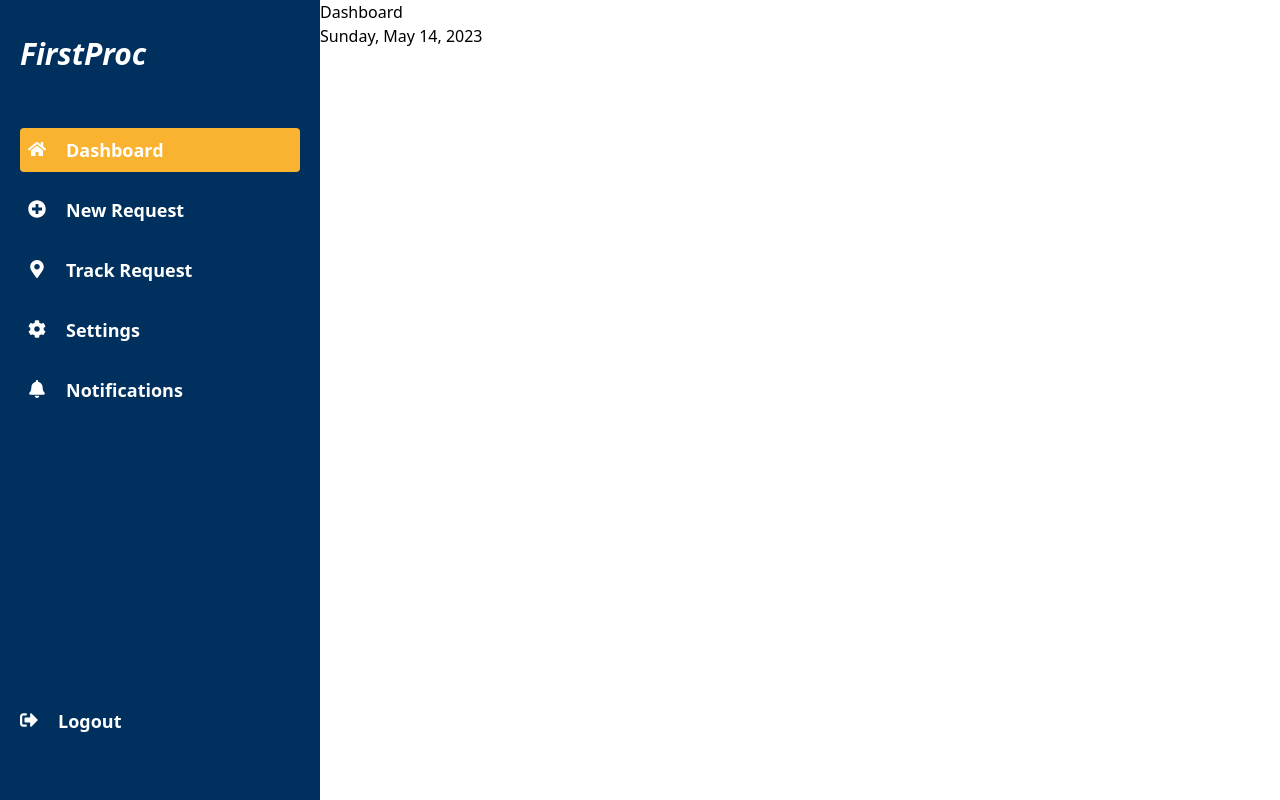
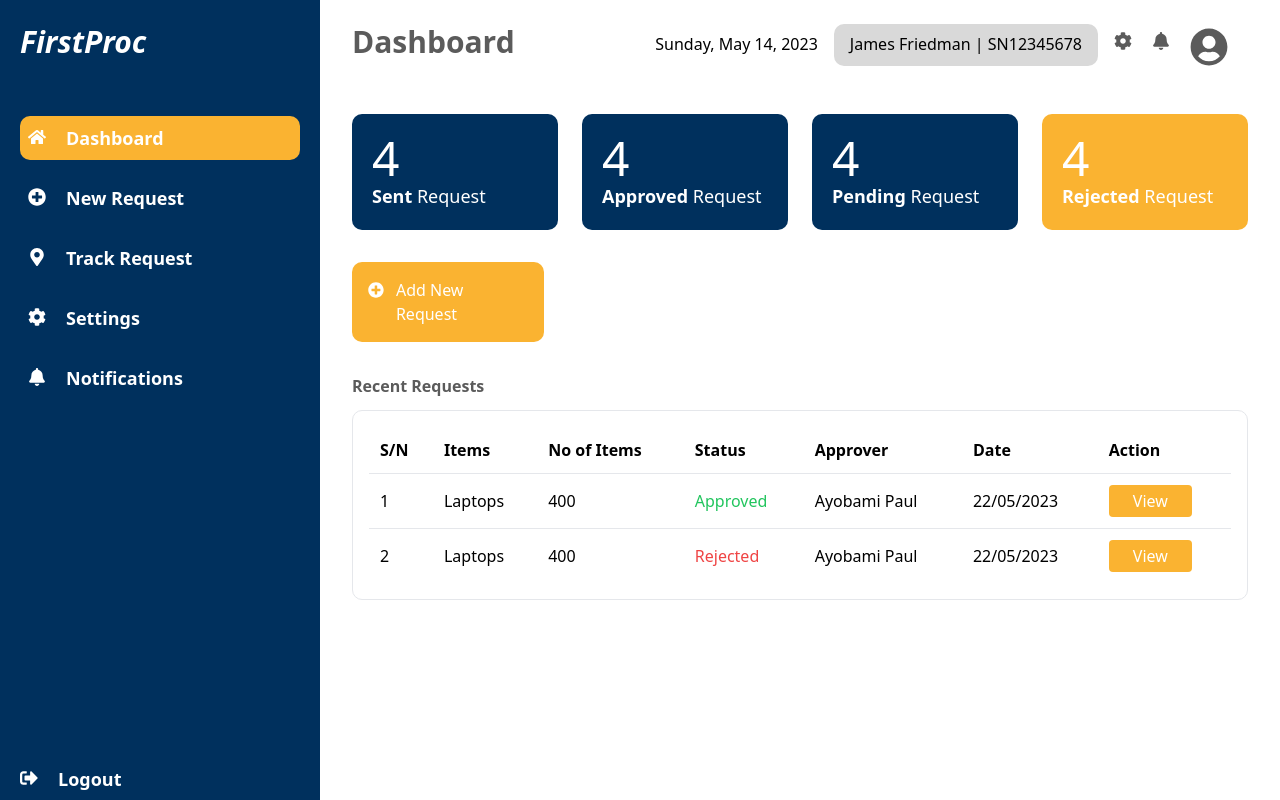
Before and after one commit to devdodo/first-procurement, a React (Create React App) app: page /dashboard in a window 1280 px wide. Built offline with nearby package versions, Linux system fonts and the light colour scheme.

Commit message:
Designed the dashboard page

```diff
--- a/src/App.css
+++ b/src/App.css
@@ -17,3 +17,23 @@
 .active{
   background-color: #FAB331;
 }
+
+.width-main{
+  width: 100%;
+}
+
+.w-card{
+  width: 23%;
+}
+
+.border-rounded{
+  border-radius: 10px;
+}
+
+th, td{
+  padding: 11px;
+}
+
+.side-nav-height{
+  height: 90%;
+}
--- /dev/null
+++ b/src/components/AddButton.jsx
@@ -0,0 +1,16 @@
+import React from 'react'
+import { FaPlusCircle } from 'react-icons/fa'
+import { Link } from 'react-router-dom'
+
+const AddButton = () => {
+  return (
+    <div className='p-4 bg-secondary border-rounded text-white w-48 mb-8'>
+        <Link to={"/"} className='flex'>
+            <FaPlusCircle className='mt-1 mr-3' />
+            Add New Request
+        </Link>
+    </div>
+  )
+}
+
+export default AddButton
--- /dev/null
+++ b/src/components/Cards.jsx
@@ -0,0 +1,44 @@
+import React from 'react'
+
+const Cards = () => {
+  return (
+    <div>
+        <div className="card-box flex justify-between mb-8">
+            <div className="card-element p-5 bg-primary text-white w-card border-rounded">
+                <div className="card-number">
+                    <p className='text-5xl'>4</p>
+                </div>
+                <div className="card-text">
+                    <p className='text-lg'><span className='font-semibold'>Sent</span> Request</p>
+                </div>
+            </div>
+            <div className="card-element p-5 bg-primary text-white w-card border-rounded">
+                <div className="card-number">
+                    <p className='text-5xl'>4</p>
+                </div>
+                <div className="card-text">
+                    <p className='text-lg'><span className='font-semibold'>Approved</span> Request</p>
+                </div>
+            </div>
+            <div className="card-element p-5 bg-primary text-white w-card border-rounded">
+                <div className="card-number">
+                    <p className='text-5xl'>4</p>
+                </div>
+                <div className="card-text">
+                    <p className='text-lg'><span className='font-semibold'>Pending</span> Request</p>
+                </div>
+            </div>
+            <div className="card-element p-5 bg-secondary text-white w-card border-rounded">
+                <div className="card-number">
+                    <p className='text-5xl'>4</p>
+                </div>
+                <div className="card-text">
+                    <p className='text-lg'><span className='font-semibold'>Rejected</span> Request</p>
+                </div>
+            </div>
+        </div>
+    </div>
+  )
+}
+
+export default Cards
--- a/src/components/Header.jsx
+++ b/src/components/Header.jsx
@@ -1,4 +1,6 @@
 import React from 'react'
+import { Link } from 'react-router-dom';
+import { FaCog, FaBell, FaUserCircle } from 'react-icons/fa'
 
 const Header = () => {
     function formatDate(dateString) {
@@ -8,16 +10,28 @@ const Header = () => {
     }
 
   return (
-    <div>
+    <div className='width-main flex justify-between mb-12'>
         <div className="header-title">
-            <h1>Dashboard</h1>
+            <h1 className='text-3xl font-semibold' style={{color: '#5B5B5B'}}>Dashboard</h1>
         </div>
-        <div className="header-nav">
-            <div className="header-date">
-            <p>{formatDate(Date.now())}</p>
+        <div className="header-nav flex">
+            <div className="header-date mr-4 mt-2">
+                <p>{formatDate(Date.now())}</p>
             </div>
-            <div className="header-user"></div>
-            <div className="header-icons"></div>
+            <div className="header-user mr-4 border-rounded" style={{backgroundColor: "#D9D9D9", padding: "8px 16px" }}>
+                <p>James Friedman | SN12345678</p>
+            </div>
+            <div className="header-icons flex">
+                <Link to={"/"}>
+                    <FaCog className='text-lg mr-5 mt-2' style={{color: '#5B5B5B'}}/>
+                </Link>
+                <Link to={"/"}>
+                    <FaBell className='text-lg mt-2 mr-5' style={{color: '#5B5B5B'}}/>
+                </Link>
+                <div >
+                    <FaUserCircle className=' mt-1 mr-5 ' style={{color: '#5B5B5B'}} size={38}/>
+                </div>
+            </div>
         </div>
     </div>
   )
--- /dev/null
+++ b/src/components/RecentRequest.jsx
@@ -0,0 +1,47 @@
+import React from 'react'
+import AddButton from './AddButton'
+import View from '../reusables/View'
+
+const RecentRequest = () => {
+  return (
+    <div>
+        <div className="section-title mb-3">
+            <p className='font-semibold' style={{color: '#5B5B5B'}}>Recent Requests</p>
+        </div>
+        <div className="section-table border border-1 border-rounded p-4">
+        <table class="w-full">
+            <tr className='text-left py-4'>
+                <th>S/N</th>
+                <th>Items</th>
+                <th>No of Items</th>
+                <th>Status</th>
+                <th>Approver</th>
+                <th>Date</th>
+                <th>Action</th>
+            </tr>
+
+            <tr className='border-t py-4'>
+                <td>1</td>
+                <td>Laptops</td>
+                <td>400</td>
+                <td className='text-green-500'>Approved</td>
+                <td>Ayobami Paul</td>
+                <td>22/05/2023</td>
+                <td><View /></td>
+            </tr>
+            <tr className='border-t py-4'>
+                <td>2</td>
+                <td>Laptops</td>
+                <td>400</td>
+                <td className='text-red-500'>Rejected</td>
+                <td>Ayobami Paul</td>
+                <td>22/05/2023</td>
+                <td><View /></td>
+            </tr>
+            </table>
+        </div>
+    </div>
+  )
+}
+
+export default RecentRequest
--- a/src/components/SideNav.jsx
+++ b/src/components/SideNav.jsx
@@ -37,16 +37,16 @@ const SideNav = () => {
         },
     ]
   return (
-    <div className='sidenav w-80 bg-primary h-screen px-5 py-9 text-white'>
+    <div className='sidenav w-80 bg-primary h-screen px-5 py-6 text-white'>
         <div className="nav-title pb-14">
             <h1 className='text-3xl italic font-semibold'>FirstProc</h1>
         </div>
-        <div className="h-5/6 flex flex-col justify-between">
+        <div className="h-5/6 side-nav-height flex flex-col justify-between">
             <div className="nav-links">
                 {
                     navItems.map(item => (
                         <Link to={item.link}>
-                            <div className={`nav-items flex mb-4 p-2 rounded ${ item.active ? 'active' : ''}`}>
+                            <div className={`nav-items flex mb-4 p-2 border-rounded ${ item.active ? 'active' : ''}`}>
                                 {item.icon}
                                 <p className='text-lg font-semibold '>{item.name}</p>
                             </div>
--- a/src/pages/Dashboard.jsx
+++ b/src/pages/Dashboard.jsx
@@ -1,6 +1,9 @@
 import React from 'react'
 import SideNav from '../components/SideNav'
 import Header from '../components/Header'
+import Cards from '../components/Cards'
+import AddButton from '../components/AddButton'
+import RecentRequest from '../components/RecentRequest'
 
 const Dashboard = () => {
   return (
@@ -9,8 +12,11 @@ const Dashboard = () => {
             <div className="">
                 <SideNav />
             </div>
-            <div className="main-div">
+            <div className="main-div w-full py-6 px-8">
                 <Header />
+                <Cards />
+                <AddButton />
+                <RecentRequest />
             </div>
         </div>
     </div>
--- a/src/pages/Login.jsx
+++ b/src/pages/Login.jsx
@@ -29,18 +29,14 @@ const Login = () => {
     const handleSubmit = (e) => {
         e.preventDefault()
 
+        if(formData.email === "") {
+            setError({...error, errorEmail: true})
+            console.log(error)
+        }
+
         if(formData.password === "") {
             setError({...error, errorPass: true})
             console.log(error)
-        }else{
-            setError({...error, errorPass: false})
-        }
-
-        if(formData.email === "") {
-            setError({...error, errorEmail: true})
-            console.log(error)
-        }else{
-            setError({...error, errorEmail: false})
         }
 
         if(formData.password !== "" && formData.email !== ""){
--- /dev/null
+++ b/src/reusables/View.jsx
@@ -0,0 +1,14 @@
+import React from 'react'
+import { Link } from 'react-router-dom'
+
+const View = () => {
+  return (
+    <div>
+        <Link to={"/"}>
+            <button className='text-white bg-secondary py-1 px-6 rounded'>View</button>
+        </Link>
+    </div>
+  )
+}
+
+export default View
```
